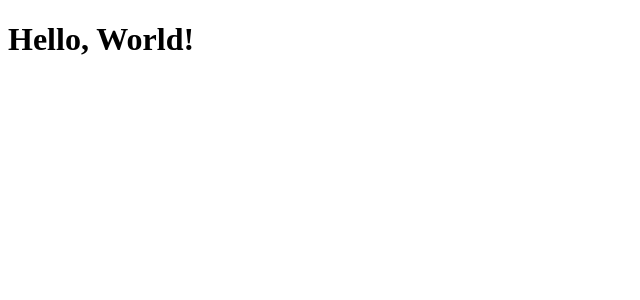
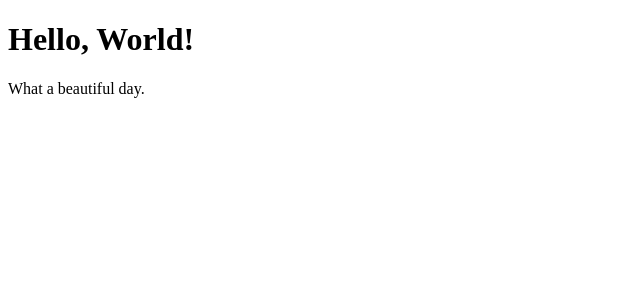
Before and after one commit to philip-morris-89/react-exercises, a React (Create React App) app in the folder my-app/: page / in a window 1280 px wide. Shown: the top 300 px of the page, without its empty margins (0-640 px from the left). Built offline with nearby package versions, Linux system fonts and the light colour scheme.

Commit message:
Modify the Hello component so that it shows a p tag below the h1 tag with the message What a beautiful day

```diff
--- a/my-app/src/App.js
+++ b/my-app/src/App.js
@@ -1,10 +1,5 @@
 import React from 'react'
-
-class HelloWorld extends React.Component {
-  render() {
-    return <h1>Hello, World!</h1>
-  }
-}
+import HelloWorld from './HelloWorld'
 
 export class App extends React.Component {
   render() {
--- /dev/null
+++ b/my-app/src/HelloWorld.js
@@ -0,0 +1,14 @@
+import React from 'react'
+
+class HelloWorld extends React.Component {
+  render() {
+    return (
+      <div>
+        <h1>Hello, World!</h1>
+        <p>What a beautiful day.</p>
+      </div>
+    )
+  }
+}
+
+export default HelloWorld
--- a/my-app/src/index.js
+++ b/my-app/src/index.js
@@ -1,9 +1,8 @@
-// Create a new index.js file within the src folder and render the App component using the ReactDOM.render method.
+// Modify the Hello component so that it shows a p tag below the h1 tag with the message What a beautiful day!.
 
 import ReactDOM from 'react-dom'
 import { App } from './App'
 
-const helloWorldApp = <App />
 const root = document.querySelector('#root')
 
-ReactDOM.render(helloWorldApp, root)
+ReactDOM.render(<App />, root)
```
